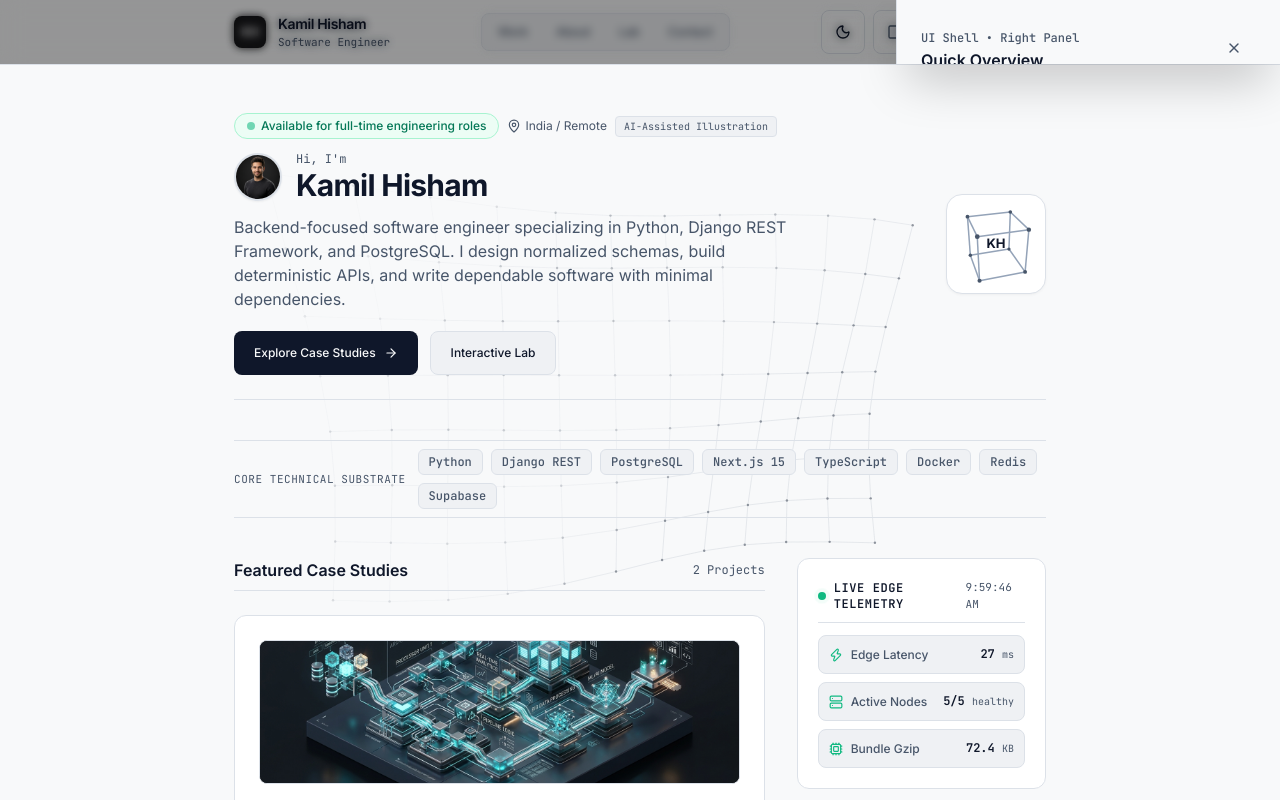
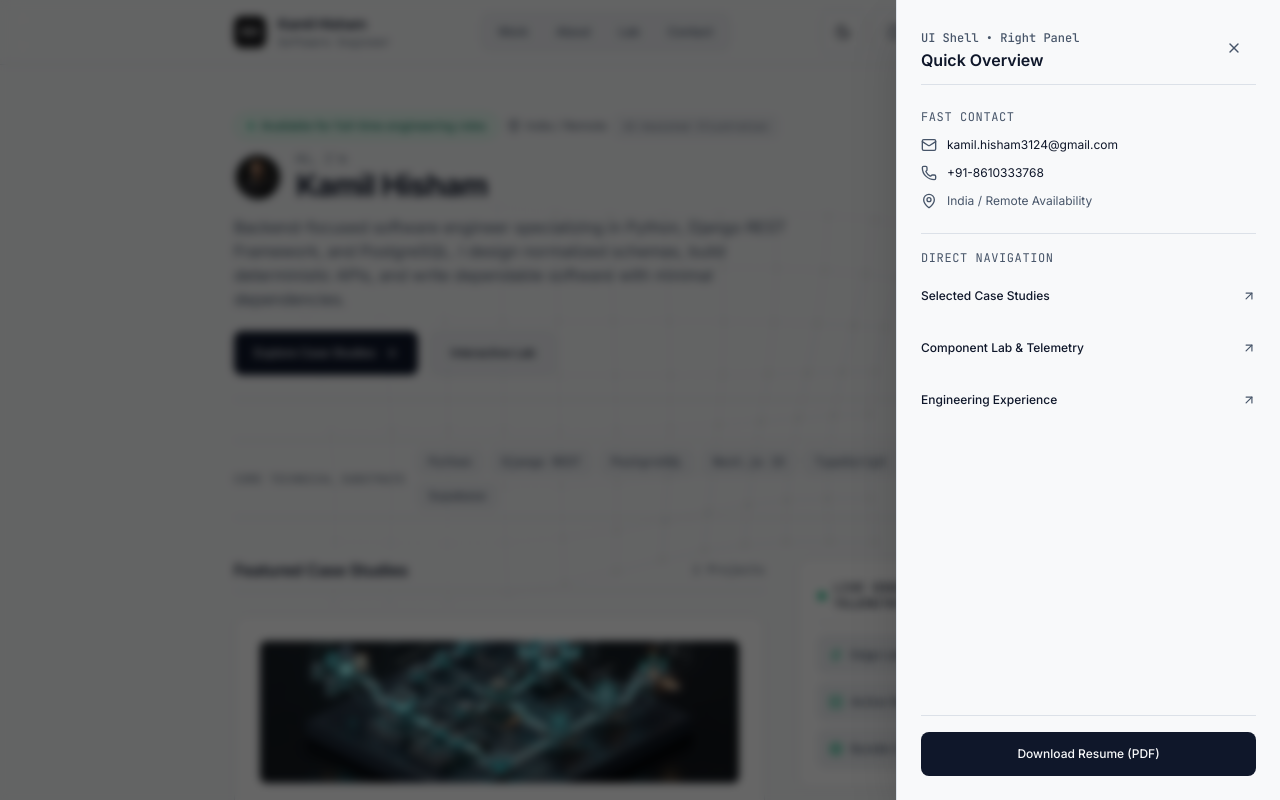
Before and after one commit to kamilhisham3124/PRJCT-personal, a Next.js app: page / in a window 1280 px wide. Both pictures are taken after a click on the button 894 px from the left and 32 px from the top of the page. Shown: the top 800 px of the page. Built offline with nearby package versions, Linux system fonts and the light colour scheme.

Commit message:
fix(quick-drawer): portal drawer to body to prevent viewport clipping

```diff
--- a/src/components/client/QuickDrawer.tsx
+++ b/src/components/client/QuickDrawer.tsx
@@ -1,38 +1,36 @@
 "use client";
 
 import React, { useState, useEffect } from "react";
+import { createPortal } from "react-dom";
 import Link from "next/link";
 import { Mail, Phone, MapPin, X, ArrowUpRight, PanelRight } from "lucide-react";
 
 export function QuickDrawer() {
   const [isOpen, setIsOpen] = useState(false);
+  const [mounted, setMounted] = useState(false);
+
+  useEffect(() => {
+    setMounted(true);
+  }, []);
 
   useEffect(() => {
     if (!isOpen) return;
     const handleKeyDown = (e: KeyboardEvent) => {
       if (e.key === "Escape") setIsOpen(false);
     };
+    const originalOverflow = document.body.style.overflow;
+    document.body.style.overflow = "hidden";
     window.addEventListener("keydown", handleKeyDown);
-    return () => window.removeEventListener("keydown", handleKeyDown);
+    return () => {
+      document.body.style.overflow = originalOverflow;
+      window.removeEventListener("keydown", handleKeyDown);
+    };
   }, [isOpen]);
 
-  return (
-    <>
-      <button
-        type="button"
-        onClick={() => setIsOpen(true)}
-        aria-label="Open quick overview panel"
-        aria-expanded={isOpen}
-        aria-controls="quick-drawer-panel"
-        className="min-w-[44px] min-h-[44px] p-2.5 inline-flex items-center justify-center rounded-lg border border-[var(--border-structural)] text-[var(--text-secondary)] hover:text-[var(--text-primary)] hover:bg-[var(--surface-secondary)] transition-colors"
-      >
-        <PanelRight className="w-4 h-4" />
-      </button>
-
-      {isOpen && (
-        <div className="fixed inset-0 z-50 flex justify-end">
+  const drawerContent = isOpen ? (
+    <div className="fixed inset-0 z-[70] flex justify-end">
       <div
-            className="fixed inset-0 bg-black/40 backdrop-blur-sm transition-opacity"
+        className="fixed inset-0 bg-black/60 backdrop-blur-sm transition-opacity"
         onClick={() => setIsOpen(false)}
         aria-hidden="true"
       />
@@ -41,7 +39,7 @@ export function QuickDrawer() {
         role="dialog"
         aria-modal="true"
         aria-label="Quick Overview Panel"
-            className="relative z-10 w-full max-w-[300px] sm:max-w-sm bg-[var(--surface-primary)] border-l border-[var(--border-structural)] h-full p-4 sm:p-6 flex flex-col justify-between shadow-2xl overflow-y-auto"
+        className="relative z-10 w-full max-w-[320px] sm:max-w-sm bg-[var(--surface-primary)] border-l border-[var(--border-structural)] h-screen h-[100dvh] max-h-screen p-4 sm:p-6 flex flex-col justify-between shadow-2xl overflow-y-auto"
       >
         <div className="flex flex-col gap-6">
           <div className="flex items-center justify-between pb-3 border-b border-[var(--border-structural)]">
@@ -89,7 +87,7 @@ export function QuickDrawer() {
           </div>
         </div>
 
-            <div className="pt-4 border-t border-[var(--border-structural)]">
+        <div className="pt-4 border-t border-[var(--border-structural)] mt-auto">
           <a
             href="/resume.pdf?download=true"
             className="w-full inline-flex items-center justify-center gap-2 px-4 py-2.5 rounded-lg text-xs font-semibold linkhunt-btn-primary min-h-[44px]"
@@ -99,7 +97,24 @@ export function QuickDrawer() {
         </div>
       </aside>
     </div>
-      )}
+  ) : null;
+
+  return (
+    <>
+      <button
+        type="button"
+        onClick={() => setIsOpen(true)}
+        aria-label="Open quick overview panel"
+        aria-expanded={isOpen}
+        aria-controls="quick-drawer-panel"
+        className="min-w-[44px] min-h-[44px] p-2.5 inline-flex items-center justify-center rounded-lg border border-[var(--border-structural)] text-[var(--text-secondary)] hover:text-[var(--text-primary)] hover:bg-[var(--surface-secondary)] transition-colors"
+      >
+        <PanelRight className="w-4 h-4" />
+      </button>
+
+      {mounted && typeof document !== "undefined" && drawerContent
+        ? createPortal(drawerContent, document.body)
+        : null}
     </>
   );
 }
```
Lines whose indentation alone changed are shown as unchanged.
